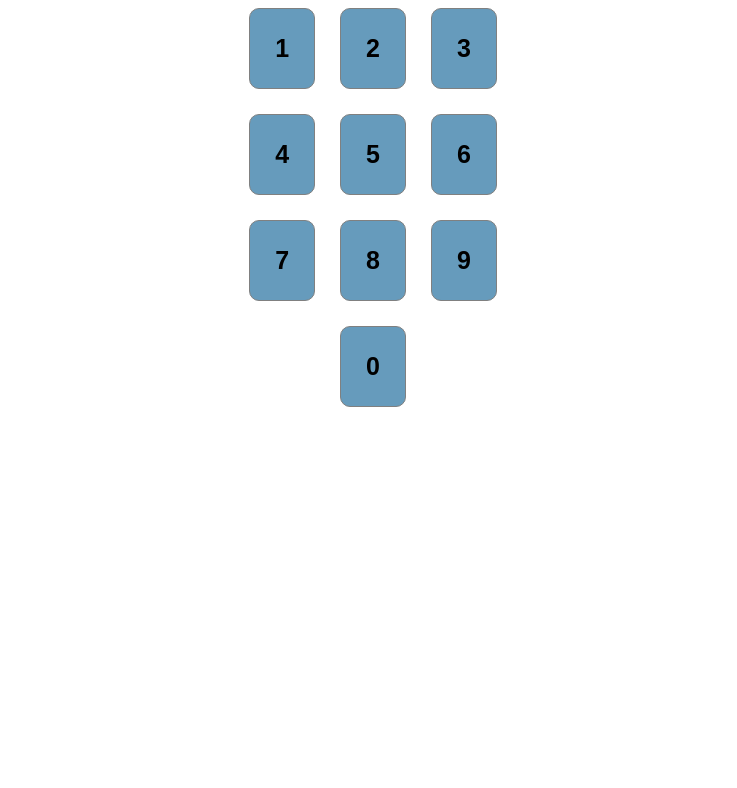
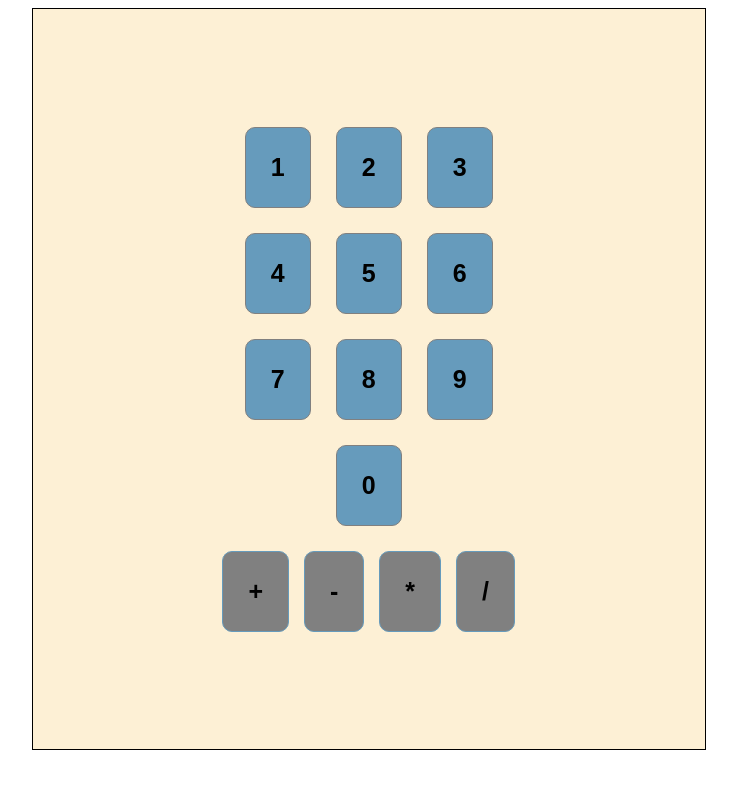
Before and after one commit to Nicolas-Rodriguez-Ch/reactCalculator, a React (Vite) app: page / in a window 1280 px wide. Shown: the top 788 px of the page, without its empty margins (267-1004 px from the left). Built offline with nearby package versions, Linux system fonts and the light colour scheme.

Commit message:
adds styles and disabled operations buttons

```diff
--- a/src/components/Calculator/Calculator.css
+++ b/src/components/Calculator/Calculator.css
@@ -4,4 +4,10 @@
   justify-content: center;
   gap: 25px;
   align-items: center;
+  padding: 20px;
+  border: 1px solid black;
+  background-color: #fdf0d5;
+  margin-left: 23%;
+  height: 700PX;
+  width: 50%;
 }
--- a/src/components/CalculatorOperations/CalculatorOperations.css
+++ b/src/components/CalculatorOperations/CalculatorOperations.css
@@ -12,7 +12,14 @@
   color: black;
   background-color: #669bbc;
   border-radius: 10px;
-
+}
+.calculatorOperation_button_disabled {
+  border: 1px solid #669bbc;
+  padding: 25px;
+  font-size: 25px;
+  color: black;
+  background-color: gray;
+  border-radius: 10px;
 }
 .calculatorOperation_button:hover{
   cursor:pointer;
--- a/src/components/CalculatorOperations/CalculatorOperations.tsx
+++ b/src/components/CalculatorOperations/CalculatorOperations.tsx
@@ -35,7 +35,17 @@ export default function CalculatorOperations({
                 </button>
               );
             })
-          : null}
+          : operations.map((operation) => {
+              return (
+                <button
+                  className="calculatorOperation_button_disabled"
+                  key={operation}
+                  disabled
+                >
+                  <b>{operation}</b>
+                </button>
+              );
+            })}
       </div>
     </>
   );
```
